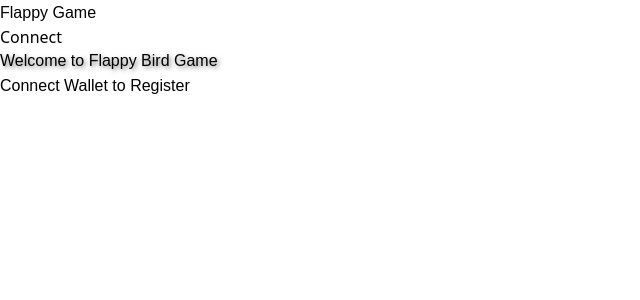
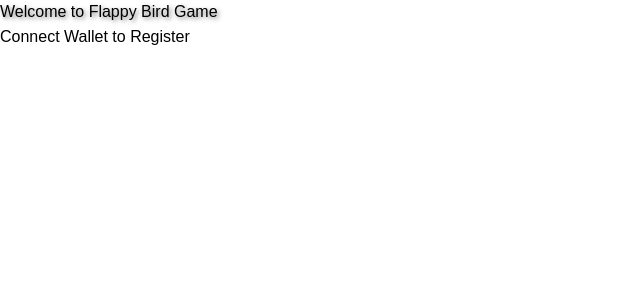
Before and after one commit to Ash20pk/flappy-bird, a React (Vite) app in the folder interface/: page / in a window 1280 px wide. Shown: the top 300 px of the page, without its empty margins (0-640 px from the left). Built offline with nearby package versions, Linux system fonts and the light colour scheme.

Commit message:
Removed NavBar

```diff
--- a/interface/src/App.jsx
+++ b/interface/src/App.jsx
@@ -3,19 +3,14 @@
 import Register from './components/Register';
 import Dashboard from './components/Dashboard';
 import Game from './components/GameHandler';
-import NavBar from './components/NavBar';
 import { PlayerContext } from './hooks/PlayerContext';
 
 
 function App() {
-  const { playerAddress, connectWallet, disconnectWallet, isConnected} = useContext(PlayerContext);
-  const [isRegistered, setIsRegistered] = useState(false);
-  const [userAddress, setUserAddress] = useState('');
+  const { playerAddress, isConnected} = useContext(PlayerContext);
 
   return (
     <Router>
-      <div className="">
-        <NavBar />
       <Routes>
         <Route
           path="/"
@@ -23,14 +18,13 @@
         />
         <Route
           path="/dashboard"
-          element={isConnected ? <Dashboard userAddress={userAddress} /> : <Navigate to="/" />}
+          element={isConnected ? <Dashboard userAddress={playerAddress} /> : <Navigate to="/" />}
         />
         <Route
           path="/game"
-          element={isConnected ? <Game userAddress={userAddress} /> : <Navigate to="/" />}
+          element={isConnected ? <Game userAddress={playerAddress} /> : <Navigate to="/" />}
         />
       </Routes>
-      </div>
     </Router>
   );
 }
--- a/interface/src/components/Dashboard.jsx
+++ b/interface/src/components/Dashboard.jsx
@@ -5,7 +5,7 @@
 import flappyGroundImage from '../assets/ground-sprite.png';
 
 const Dashboard = () => {
-  const { playerStats, loading } = useContext(PlayerContext);
+  const { playerAddress, connectWallet, disconnectWallet, isConnected, loading, playerStats} = useContext(PlayerContext);
 
   if (loading) {
     return (
@@ -16,7 +16,7 @@
   }
 
   return (
-    <div className="min-h-screen flex items-center justify-center p-4 font-sans relative overflow-hidden">
+    <div className="min-h-screen flex flex-col relative overflow-hidden">
       {/* Flappy Bird background */}
       <div
         className="absolute inset-0 bg-cover bg-center"
@@ -30,9 +30,25 @@
         </div>
       </div>
 
+      {/* Wallet connection section at top right of screen */}
+      <div className="absolute top-4 right-4 flex items-center space-x-2 z-20">
+        {playerAddress && (
+          <div className="text-sm text-black flappy-font bg-white px-2 py-1 rounded shadow-md">
+            <span className="font-bold">Address:</span> {playerAddress.slice(0, 6)}...{playerAddress.slice(-4)}
+          </div>
+        )}
+        {isConnected ?
+          <button onClick={disconnectWallet} className="bg-red-500 hover:bg-red-600 text-white font-bold py-2 px-4 rounded flappy-font text-sm shadow-md transition duration-300">Disconnect</button> :
+          <button onClick={connectWallet} className="bg-green-500 hover:bg-green-600 text-white font-bold py-2 px-4 rounded flappy-font text-sm shadow-md transition duration-300">Connect</button>
+        }
+      </div>
+
+      {/* Main dashboard content */}
+      <div className="flex-grow flex items-center justify-center p-4 font-sans">
         <div className="w-full max-w-md bg-yellow-300 rounded-xl shadow-lg p-6 relative z-10">
           <div className="relative">
             <h1 className="text-5xl font-bold text-center text-white mb-8 flappy-font shadow-text">Flappy Dashboard</h1>
+
             {playerStats && (
               <div className="grid grid-cols-1 gap-6 mb-8">
                 <div className="bg-white rounded-lg p-4 text-center shadow transform hover:scale-105 transition-transform duration-200">
@@ -50,10 +66,11 @@
               </div>
             )}
             <Link to="/game" className="block">
-            <button className="w-full bg-red-500 hover:bg-red-600 text-white font-bold py-6 px-4 rounded-full transition duration-300 ease-in-out transform hover:scale-105 flappy-font text-3xl shadow-lg">
+              <button className="w-full bg-red-500 hover:bg-red-600 text-white font-bold rounded-full transition duration-300 ease-in-out transform hover:scale-105 flappy-font text-3xl shadow-lg">
                 PLAY NOW
               </button>
             </Link>
+          </div>
         </div>
       </div>
     </div>
--- a/interface/src/components/NavBar.jsx
+++ /dev/null
@@ -1,27 +0,0 @@
-import React, { useContext } from 'react';
-import { Link } from 'react-router-dom';
-import { PlayerContext } from '../hooks/PlayerContext';
-
-const NavBar = () => {
-  const { playerAddress, connectWallet, disconnectWallet, isConnected} = useContext(PlayerContext);
-
-  return (
-    <nav className="p-4 shadow-md">
-      <div className="container mx-auto flex justify-between items-center">
-        <Link to="/" className="text-3xl font-bold text-black flappy-font">Flappy Game</Link>
-        <div className="flex items-center space-x-4">
-          {playerAddress && (
-            <div className="text-sm text-black flappy-font">
-              <span className="font-bold">Address:</span> {playerAddress.slice(0, 6)}...{playerAddress.slice(-4)}
-            </div>
-          )}
-          {isConnected ?
-          <button onClick={disconnectWallet}>Disconnect</button> :
-          <button onClick={connectWallet}>Connect</button>}
-        </div>
-      </div>
-    </nav>
-  );
-};
-
-export default NavBar;
```
Lines whose indentation alone changed are shown as unchanged.
